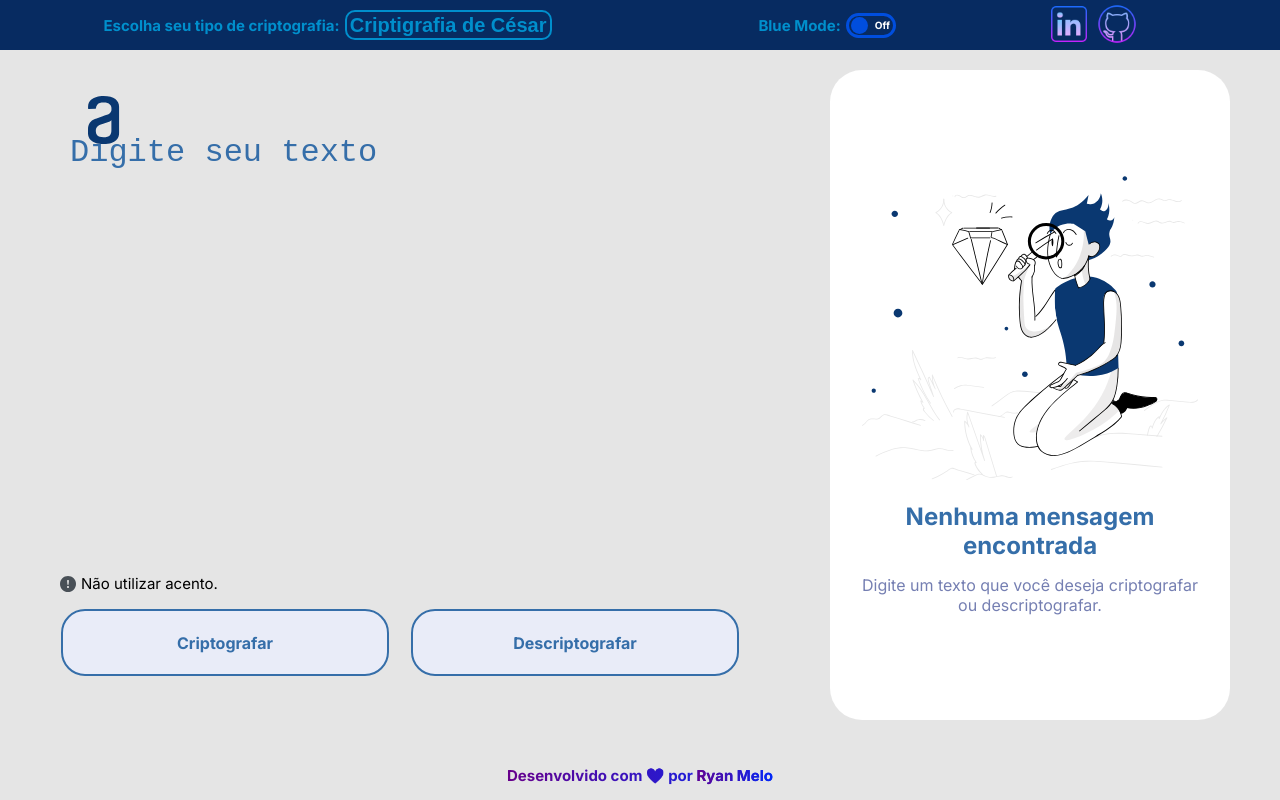
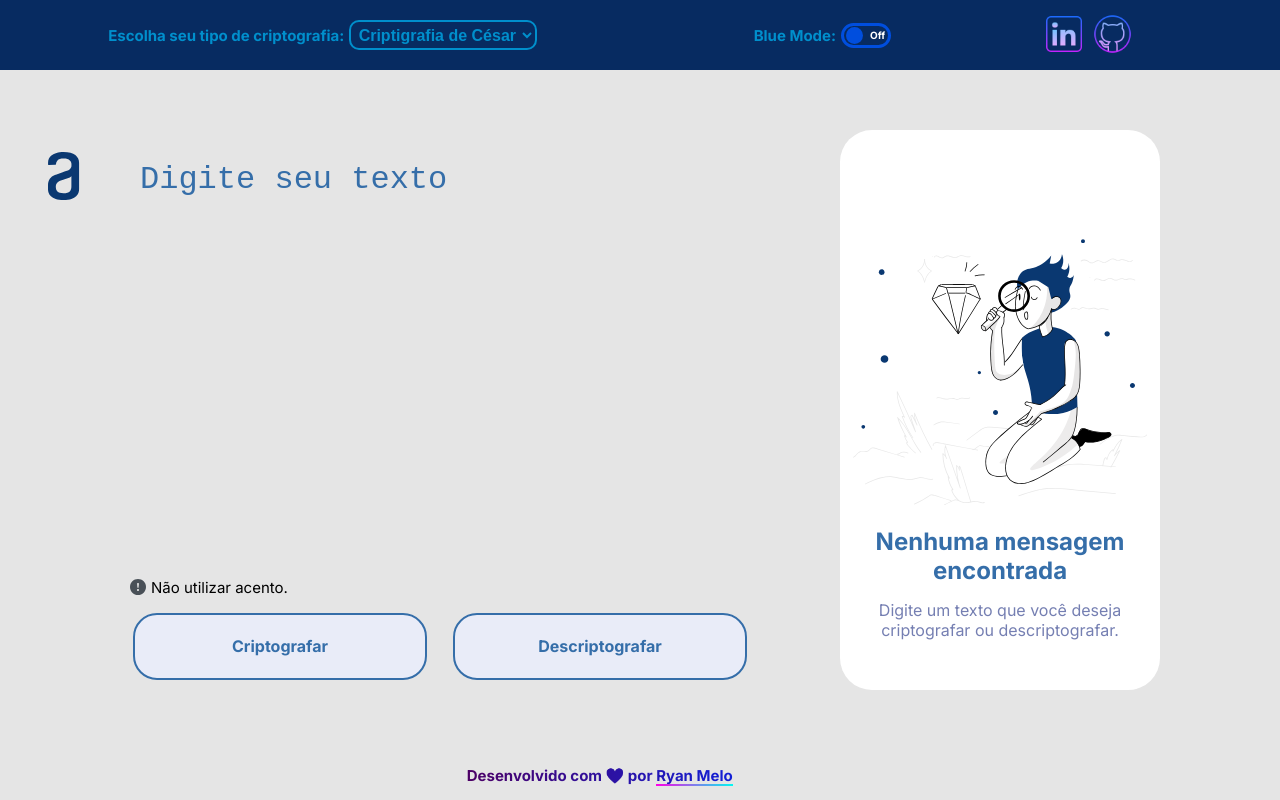
Before and after one commit to ryan-melo/DecipherMe, a plain HTML site: page index.html in a window 1280 px wide. Drawn offline with Linux system fonts and the light colour scheme.

Commit message:
bugs arrumados

```diff
--- a/index.html
+++ b/index.html
@@ -14,7 +14,7 @@
   <script src="script.js" defer></script>
 </head>
 <body class="">
-
+<div class="container">
   <nav>
     <div>
       <h6>Escolha seu tipo de criptografia:</h6>
@@ -68,7 +68,11 @@
     <section id="right" class="right">
       <div class="result hide">
         <p class="pResult"></p>
-        <textarea id="TextAreaResult" class="" cols="19" rows="11" disabled></textarea>
+        <textarea id="TextAreaResult" class="hide" disabled ></textarea>
+        <div class="showAfterTheresult hide">
+          <button class="copy">Copiar</button>
+          <button class="clean">Limpar</button>
+        </div>
       </div>
       <div class="container-right">
         <div class="" id="nothingFound">
@@ -79,19 +83,13 @@
           </div>
         </div>
       </div>
-        <div class="showAfterTheresult hide">
-          <button class="copy">Copiar</button>
-          <button class="clean">Limpar</button>
-        </div>
     </section>
   </main>
   <footer>
-    <p class="pFooter">
-      Desenvolvido com ❤️ por
     <a href="https://www.linkedin.com/in/ryan-melo-m/" target="_blank" class="aFooter">
-        Ryan Melo
+      Desenvolvido com ❤️ por Ryan Melo
     </a>
-    </p>
   </footer>
+</div>
 </body>
 </html>
--- a/style.css
+++ b/style.css
@@ -33,13 +33,23 @@
 body {
   background-color: #E5E5E5;
   font-family: 'Inter', sans-serif;
+  height: 100vh;
+}
+
+.container {
+  width: 100%;
+  height: 100%;
+
+  display: flex;
+  flex-direction: column;
+  justify-content: space-between;
 }
 
 .logo {
   display: inline-block;
   position: absolute;
   top: 4%;
-  left: 1%;
+  left: calc(1% - 40px);
 }
 
 main {
@@ -47,39 +57,38 @@ main {
   justify-content: center;
   align-items: stretch;
   gap: 8rem;
-  margin: auto;
-  margin-top: 2rem;
 
   width: 95vw;
-  height: 65rem;
+  height: 70vh;
+  margin: 0 auto;
 
   position: relative;
 }
 
 #left {
-  max-width: 86.7rem;
+  /* min-width: 86.7rem; */
+  width: 50vw;
 
   display: flex;
   flex-direction: column;
-  justify-content: space-evenly;
+  justify-content: space-around;
 }
 
 .right {
-  max-width: 40rem;
+  /* min-width: 40rem; */
+  width: 25vw;
 
   background-color: #FFFFFF;
   border-radius: 3.2rem;
 
-  padding: 0 3.2rem;
+  padding: 5rem 3.2rem;
   display: flex;
   flex-direction: column;
   justify-content: center;
   align-items: center;
-
-  position: relative;
 }
 
-#rightWithButton {
+/* #rightWithButton {
   max-width: 40rem;
 
   background-color: #FFFFFF;
@@ -90,7 +99,7 @@ main {
   flex-direction: column;
   justify-content: space-evenly;
   align-items: center;
-}
+} */
 
 #left textarea {
   display: block;
@@ -116,7 +125,7 @@ main {
 
 #right .text {
   font-size: 2.4rem;
-  width: 33.6rem;
+  width: 100%;
   text-align: center;
   margin-top: 2rem;
 }
@@ -156,7 +165,8 @@ main {
 }
 
 .criptografar, .descriptografar, .copy, .clean{
-  width: 32.8rem;
+  max-width: 31.8rem;
+  width: 23vw;
   height: 6.7rem;
 
   border: 2px solid var(--Dark-blue-300);
@@ -179,8 +189,9 @@ main {
   justify-content: space-evenly;
   gap: 2rem;
 
-  width: 90%;
-  margin-top: 3.5rem;
+  max-width: 47rem;
+  width: 22vw;
+  margin-top: 1rem;
 }
 
 button:hover {
@@ -195,14 +206,23 @@ button:hover {
 }
 
 .container-right {
-  position: relative;
+  width: 23vw;
   text-align: center;
 }
 
 .result {
   width: 33.6rem;
-  height: 43.7rem;
+  height: 100%;
   text-align: center;
+  display: flex;
+  flex-direction: column;
+  justify-content: center;
+  align-items: center;
+  gap: 2rem;
+}
+
+#nothingFound img {
+  width: 100%;
 }
 
 .nothingFound {
@@ -235,11 +255,13 @@ button:hover {
   outline: none;
   resize: none;
 
+  width: 22vw;
+  height: 45vh;
+
   text-align: center;
   margin-top: 2rem;
   font-size: 3rem;
   font-weight: bold;
-  text-transform: capitalize;
 
   cursor: text;
   color: var(--Dark-blue-500);
@@ -279,7 +301,8 @@ input[type="checkbox"] {
 
 label {
   display: inline-block;
-  width: 5rem;
+  max-width: 5rem;
+  min-width: 5rem;
   height: 2.5rem;
   border: 3px solid #004ede;
   border-radius: 2.5rem;
@@ -351,18 +374,17 @@ label div {
   text-align: center;
   color: #008fcc;
   font-weight: 550;
-  font-size: 2rem;
+  font-size: 1.6rem;
 
   outline: none;
   border: 2px solid #008fcc;
   background-color: transparent;
-
-  appearance: none;
 }
 
 nav {
-  height: 5rem;
+  height: 7rem;
   background-color: var(--Dark-blue-400);
+
   display: flex;
   justify-content: space-around;
   align-items: center;
@@ -395,17 +417,25 @@ footer {
   height: 5rem;
   justify-content: center;
   align-items: center;
-  position: absolute;
-  bottom: 0px;
 }
 
-footer p, footer a {
+footer a {
   font-size: 1.5rem;
-  text-decoration: none;
   font-weight: bold;
 
-  background-image: linear-gradient(to right, rgb(104, 0, 139), rgb(0, 41, 249));
+  background-image: linear-gradient(to right, rgb(76, 0, 101), rgb(0, 41, 249));
   background-clip: text;
   -webkit-background-clip: text;;
   -webkit-text-fill-color: transparent;
 }
+
+footer a::after {
+  content: '';
+  display: inline-block;
+  width: 77px;
+  height: 2px;
+  background: linear-gradient(to right, rgb(255, 0, 230), rgb(0, 249, 241));
+  position: relative;
+  right: 80px;
+  top: 5px;
+}
```
Also changed, not shown: script.js (+63 -44 lines). Lines whose indentation alone changed are shown as unchanged.
